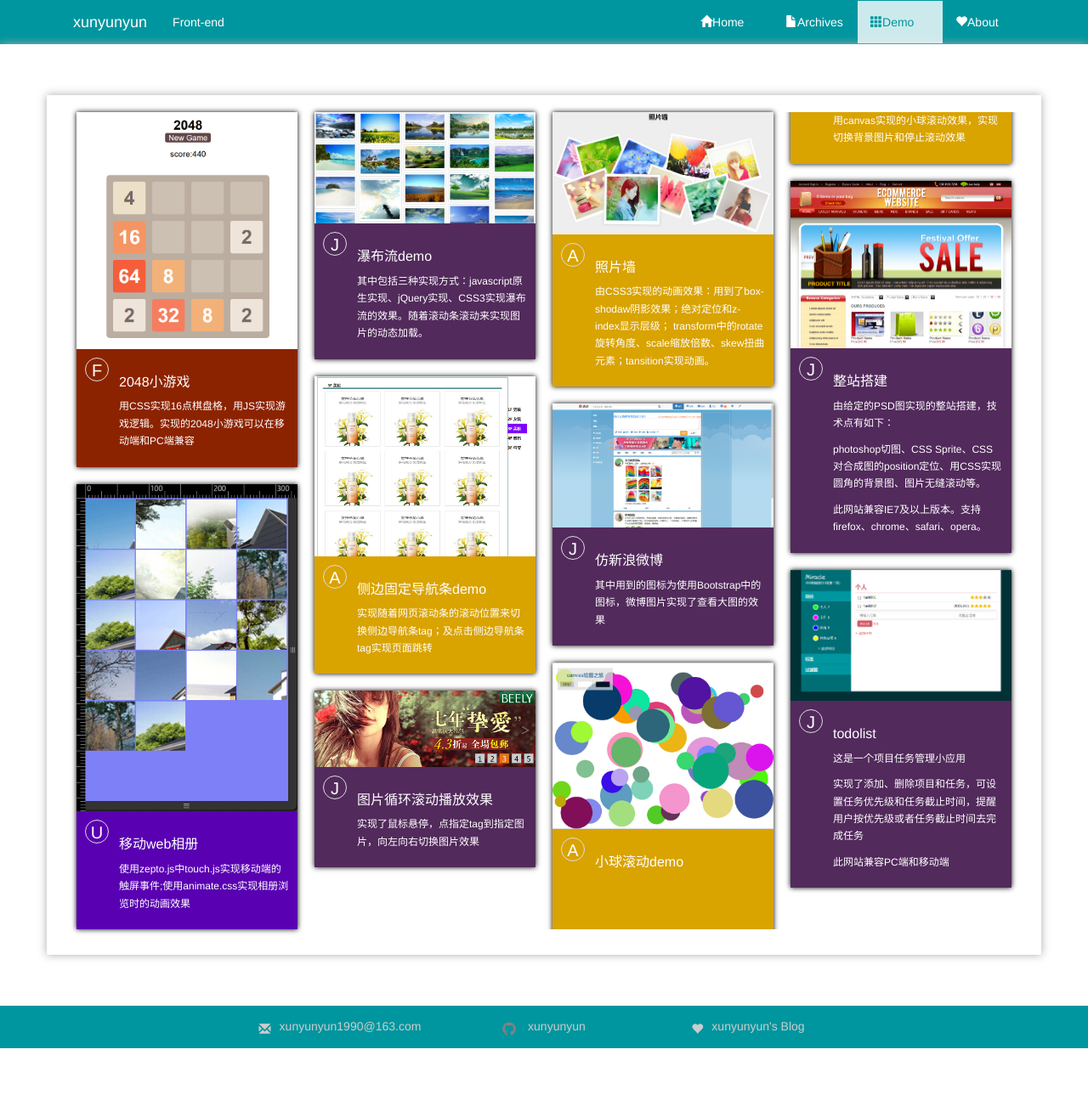
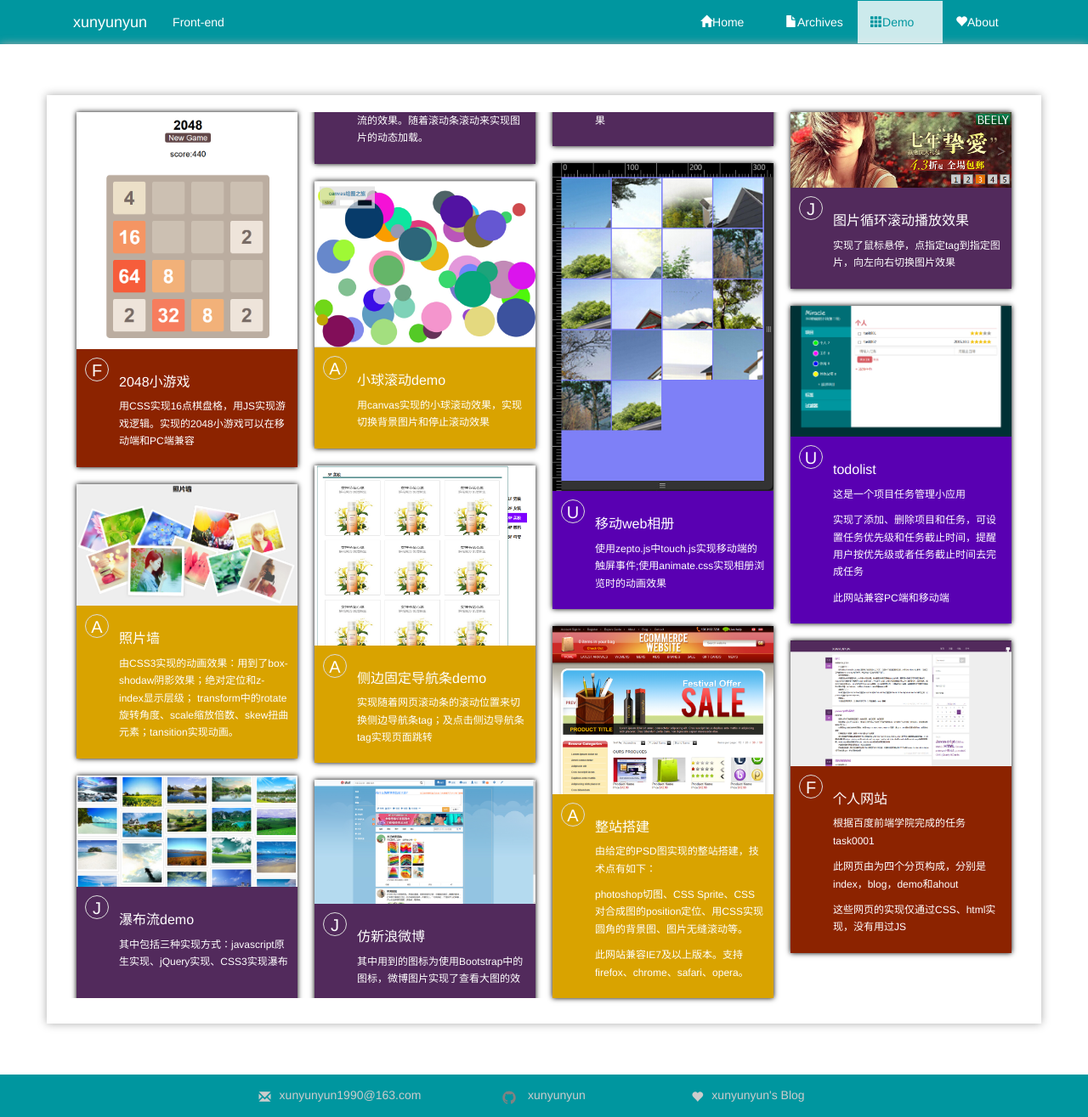
Before and after one commit to xunyunyun/xunyunyun.github.io, a Jekyll site: the page built from pages/3demo.html, in a window 1280 px wide. Shown: the whole page at 85% size. Built offline with Jekyll 4.4.1, drawn with Linux system fonts in a browser that asks for light colours; nearby versions of some CDN libraries; comment, search, counter and statistics services are not loaded; before the commit the page ends 1234 px from its top, so only the background shows below that.

Commit message:
resume demo

```diff
--- a/pages/3demo.html
+++ b/pages/3demo.html
@@ -17,13 +17,14 @@ icon: glyphicon-th
 			</a>
 		</div>
 
-		<div class="pic-box" >
-			<a href="http://xunyunyun.github.io/show/mobile_web_album/index.html" target="_blank">
-				<img src="{{ site.baseurl }}/img/mobile_web_album.jpg" alt="移动web相册"  title="在移动端点击查看" />
-				<div class="pic-container U">
-					<span>U</span>
-					<h3>移动web相册</h3>
-					<p>使用zepto.js中touch.js实现移动端的触屏事件;使用animate.css实现相册浏览时的动画效果</p>
+		<div class="pic-box">
+			<a href="http://xunyunyun.github.io/show/picture_wall/index.html" target="_blank">
+				<img src="{{ site.baseurl }}/img/picture_wall.jpg" alt="照片墙" title="点击查看"/>
+				<div class="pic-container A">
+					<span>A</span>
+					<h3>照片墙</h3>
+					<p>由CSS3实现的动画效果：用到了box-shodaw阴影效果；绝对定位和z-index显示层级；
+					transform中的rotate旋转角度、scale缩放倍数、skew扭曲元素；tansition实现动画。</p>
 				</div>
 			</a>
 		</div>
@@ -39,6 +40,20 @@ icon: glyphicon-th
 			</a>
 		</div>
 
+
+		<div class="pic-box">
+			<a href="http://xunyunyun.github.io/show/ball_move/index.html" target="_blank">
+				<img src="{{ site.baseurl }}/img/ball_move.jpg" alt="小球滚动" title="点击查看"/>
+				<div class="pic-container A">
+					<span>A</span>
+					<h3>小球滚动demo</h3>
+					<p>用canvas实现的小球滚动效果，实现切换背景图片和停止滚动效果</p>
+				</div>
+			</a>
+		</div>
+
+
+
 		<div class="pic-box">
 			<a href="http://xunyunyun.github.io/show/navigation/index.html" target="_blank">
 				<img src="{{ site.baseurl }}/img/fixed_navigation.jpg" alt="侧边固定导航条" title="点击查看"/>
@@ -51,6 +66,46 @@ icon: glyphicon-th
 		</div>
 
 
+
+		<div class="pic-box">
+			<a href="http://xunyunyun.github.io/show/xinlang/index.html" target="_blank">
+				<img src="{{ site.baseurl }}/img/xinlang.jpg" alt="仿新浪微博"  title="点击查看"/>
+				<div class="pic-container J">
+					<span>J</span>
+					<h3>仿新浪微博</h3>
+					<p>其中用到的图标为使用Bootstrap中的图标，微博图片实现了查看大图的效果</p>
+				</div>
+			</a>
+		</div>
+
+
+		<div class="pic-box" >
+			<a href="http://xunyunyun.github.io/show/mobile_web_album/index.html" target="_blank">
+				<img src="{{ site.baseurl }}/img/mobile_web_album.jpg" alt="移动web相册"  title="在移动端点击查看" />
+				<div class="pic-container U">
+					<span>U</span>
+					<h3>移动web相册</h3>
+					<p>使用zepto.js中touch.js实现移动端的触屏事件;使用animate.css实现相册浏览时的动画效果</p>
+				</div>
+			</a>
+		</div>
+
+
+
+
+		<div class="pic-box">
+			<a href="http://xunyunyun.github.io/show/website/index.html" target="_blank">
+				<img src="{{ site.baseurl }}/img/website.jpg" alt="整站搭建" title="点击查看"/>
+				<div class="pic-container A">
+					<span>A</span>
+					<h3>整站搭建</h3>
+					<p>由给定的PSD图实现的整站搭建，技术点有如下：</p>
+					<p>photoshop切图、CSS Sprite、CSS对合成图的position定位、用CSS实现圆角的背景图、图片无缝滚动等。</p>
+					<p>此网站兼容IE7及以上版本。支持firefox、chrome、safari、opera。</p>
+				</div>
+			</a>
+		</div>
+
 		<div class="pic-box">
 			<a href="http://xunyunyun.github.io/show/slide_picture/index.html" target="_blank">
 				<img src="{{ site.baseurl }}/img/slide_picture.jpg" alt="图片循环滚动播放" title="点击查看"/>
@@ -61,54 +116,14 @@ icon: glyphicon-th
 				</div>
 			</a>
 		</div>
-		<div class="pic-box">
-			<a href="http://xunyunyun.github.io/show/picture_wall/index.html" target="_blank">
-				<img src="{{ site.baseurl }}/img/picture_wall.jpg" alt="照片墙" title="点击查看"/>
-				<div class="pic-container A">
-					<span>A</span>
-					<h3>照片墙</h3>
-					<p>由CSS3实现的动画效果：用到了box-shodaw阴影效果；绝对定位和z-index显示层级；
-					transform中的rotate旋转角度、scale缩放倍数、skew扭曲元素；tansition实现动画。</p>
-				</div>
-			</a>
-		</div>
-		<div class="pic-box">
-			<a href="http://xunyunyun.github.io/show/xinlang/index.html" target="_blank">
-				<img src="{{ site.baseurl }}/img/xinlang.jpg" alt="仿新浪微博"  title="点击查看"/>
-				<div class="pic-container J">
-					<span>J</span>
-					<h3>仿新浪微博</h3>
-					<p>其中用到的图标为使用Bootstrap中的图标，微博图片实现了查看大图的效果</p>
-				</div>
-			</a>
-		</div>
-		<div class="pic-box">
-			<a href="http://xunyunyun.github.io/show/ball_move/index.html" target="_blank">
-				<img src="{{ site.baseurl }}/img/ball_move.jpg" alt="小球滚动" title="点击查看"/>
-				<div class="pic-container A">
-					<span>A</span>
-					<h3>小球滚动demo</h3>
-					<p>用canvas实现的小球滚动效果，实现切换背景图片和停止滚动效果</p>
-				</div>
-			</a>
-		</div>
-		<div class="pic-box">
-			<a href="http://xunyunyun.github.io/show/website/index.html" target="_blank">
-				<img src="{{ site.baseurl }}/img/website.jpg" alt="整站搭建" title="点击查看"/>
-				<div class="pic-container J">
-					<span>J</span>
-					<h3>整站搭建</h3>
-					<p>由给定的PSD图实现的整站搭建，技术点有如下：</p>
-					<p>photoshop切图、CSS Sprite、CSS对合成图的position定位、用CSS实现圆角的背景图、图片无缝滚动等。</p>
-					<p>此网站兼容IE7及以上版本。支持firefox、chrome、safari、opera。</p>
-				</div>
-			</a>
-		</div>
+
+
+
 		<div class="pic-box">
 			<a href="http://xunyunyun.github.io/show/todo/index.html" target="_blank">
 				<img src="{{ site.baseurl }}/img/todolist.jpg" alt="todolist" title="点击查看"/>
-				<div class="pic-container J">
-					<span>J</span>
+				<div class="pic-container U">
+					<span>U</span>
 					<h3>todolist</h3>
 					<p>这是一个项目任务管理小应用</p>
 					<p>实现了添加、删除项目和任务，可设置任务优先级和任务截止时间，提醒用户按优先级或者任务截止时间去完成任务</p>
@@ -116,6 +131,20 @@ icon: glyphicon-th
 				</div>
 			</a>
 		</div>
+
+		<div class="pic-box">
+			<a href="http://xunyunyun.github.io/show/resume/index.html" target="_blank">
+				<img src="{{ site.baseurl }}/img/resume.jpg" alt="resume" title="点击查看"/>
+				<div class="pic-container F">
+					<span>F</span>
+					<h3>个人网站</h3>
+					<p>根据百度前端学院完成的任务task0001</p>
+					<p>此网页由为四个分页构成，分别是index，blog，demo和ahout</p>
+					<p>这些网页的实现仅通过CSS、html实现，没有用过JS</p>
+				</div>
+			</a>
+		</div>
+
 	</div>
 
 
```
Also changed, not shown: img/resume.jpg (added).
